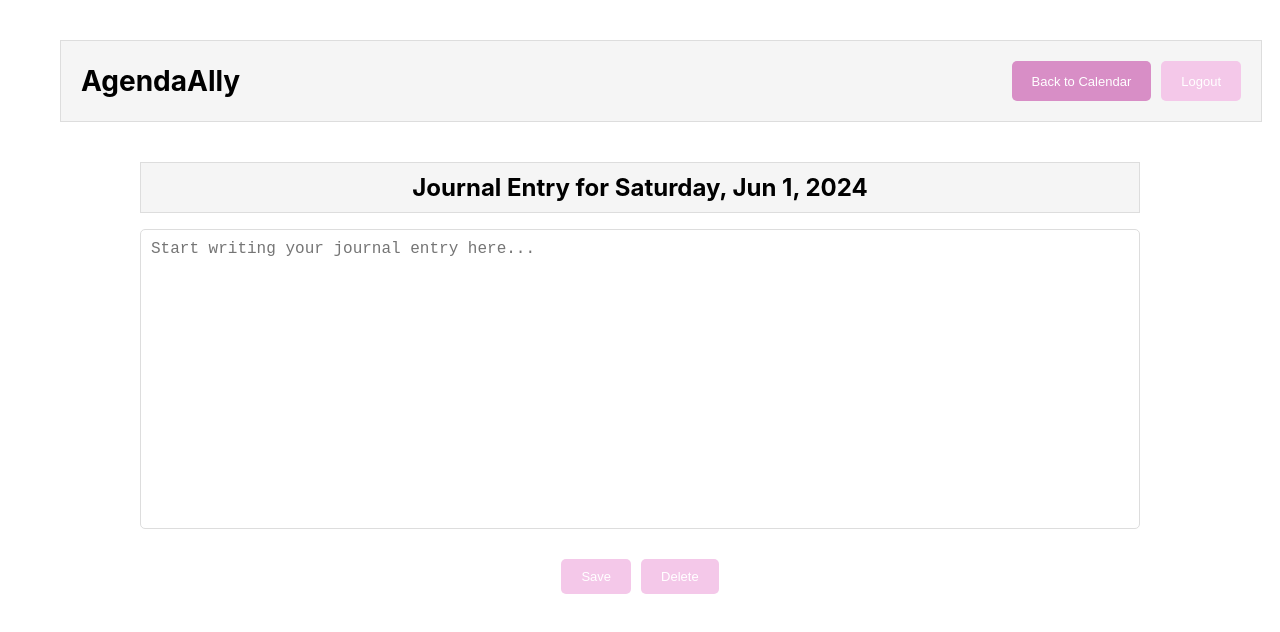
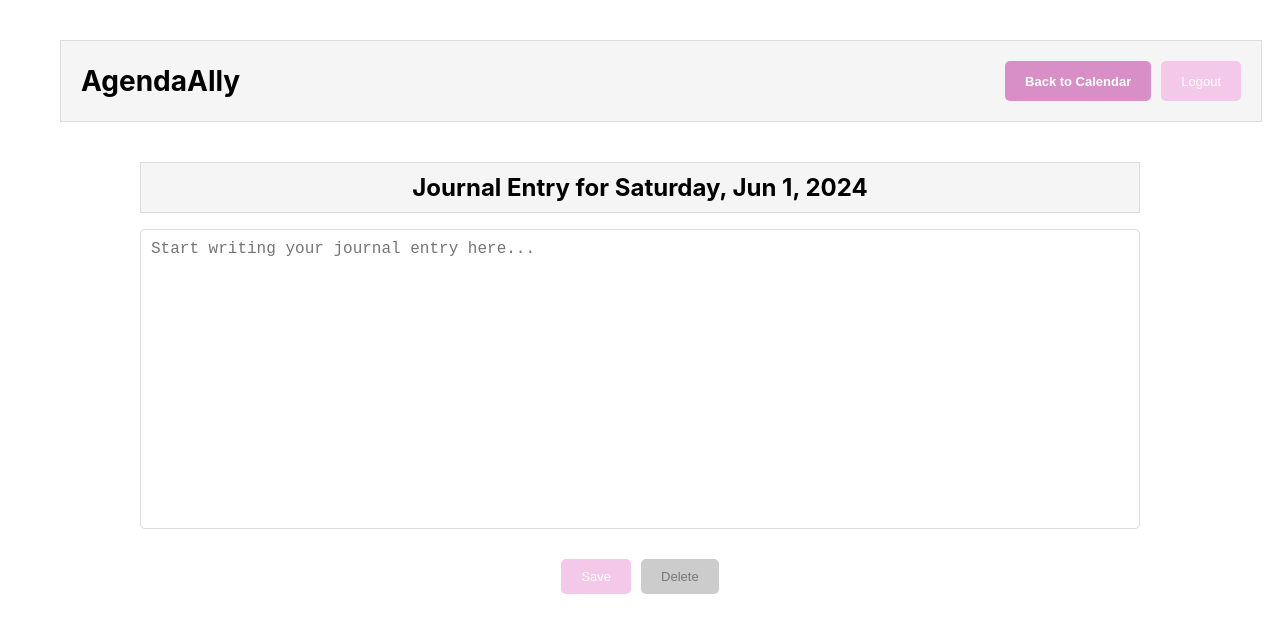
Before and after one commit to angelakim318/AgendaAlly, a React (Create React App) app in the folder frontend/: page /journal/2024-06-01 in a window 1280 px wide. In both pictures the pointer is over the button "Back to Calendar". Shown: the top 632 px of the page. Built offline with nearby package versions, Linux system fonts and the light colour scheme; no server answers.

Commit message:
grayed out disabled buttons

```diff
--- a/frontend/src/components/styles/Home.css
+++ b/frontend/src/components/styles/Home.css
@@ -41,7 +41,7 @@
 }
 
 .welcome-message {
-  font-size: 25px;
+  font-size: 30px;
   text-align: center;
   font-weight: bold;
 }
--- a/frontend/src/components/styles/JournalEntry.css
+++ b/frontend/src/components/styles/JournalEntry.css
@@ -50,6 +50,7 @@
 
 .logout-button:hover, .back-button:hover {
   background-color: #d88ec6;
+  font-weight: bold;
 }
 
 .journal-entry-container {
@@ -109,4 +110,5 @@
 
 .save-button:hover, .delete-button:hover {
   background-color: #d88ec6;
+  font-weight: bold;
 }
--- a/frontend/src/components/styles/Schedule.css
+++ b/frontend/src/components/styles/Schedule.css
@@ -48,6 +48,7 @@
 
 .logout-button:hover, .back-button:hover {
   background-color: #d88ec6;
+  font-weight: bold;
 }
 
 .content {
@@ -148,4 +149,26 @@
 
 .save-button:hover, .delete-button:hover, .close-button:hover {
   background-color: #d88ec6;
+  font-weight: bold;
 }
+
+.save-button:disabled,
+.delete-button:disabled,
+.close-button:disabled,
+.logout-button:disabled,
+.back-button:disabled {
+  background-color: #ccc; /* Grey background */
+  color: #777; /* Light grey text */
+  cursor: not-allowed; /* Not-allowed cursor */
+  font-weight: normal; /* Normal font-weight */
+}
+
+.save-button:not(:disabled):hover,
+.delete-button:not(:disabled):hover,
+.close-button:not(:disabled):hover,
+.logout-button:not(:disabled):hover,
+.back-button:not(:disabled):hover {
+  background-color: #d88ec6;
+  font-weight: bold;
+  cursor: pointer;
+}
```
